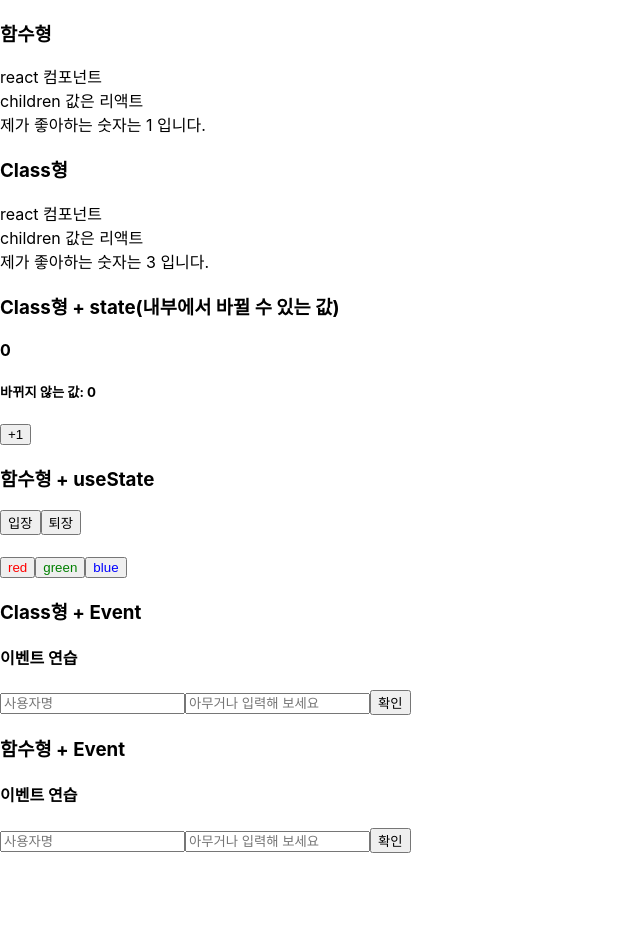
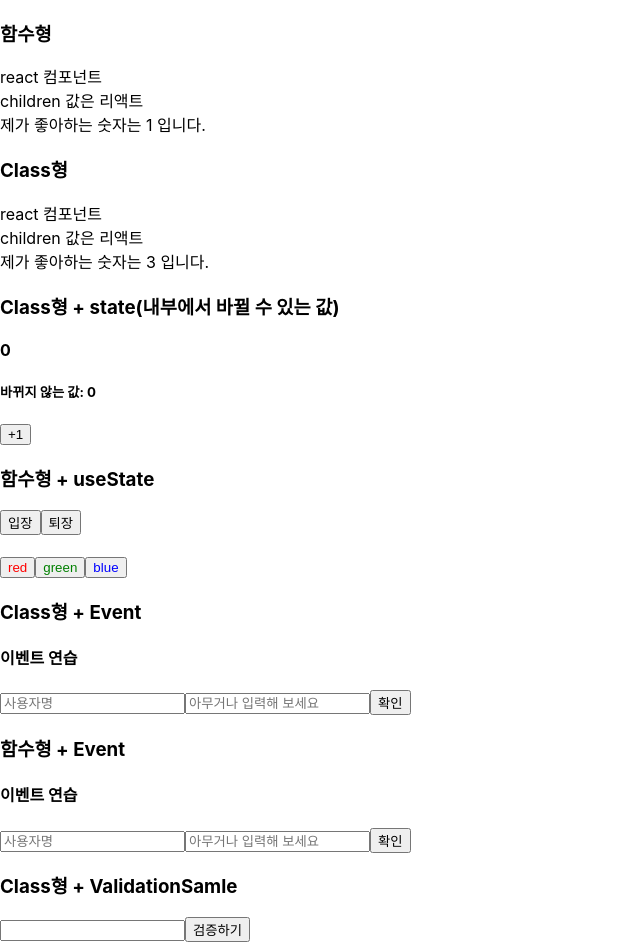
Before and after one commit to th0Kim/react-ezen, a React (Create React App) app in the folder hello-react/: page / in a window 1280 px wide. Shown: the whole page, without its empty margins (0-640 px from the left). Before the commit the page ends 853 px from the top, so only its background shows below. Built offline with nearby package versions, Linux system fonts and the light colour scheme.

Commit message:
class형 validation sample

```diff
--- a/hello-react/src/App.js
+++ b/hello-react/src/App.js
@@ -7,6 +7,7 @@ import CounterC from './Counter_c'; // state
 import Say from './Say'; // useState
 import EventPracticeC from './EventPractice_c'; // 이벤트 핸들링
 import EventPractice from './EventPractice'; // 이벤트 핸들링
+import ValidationSampleC from './ValidationSample_c'; // 이벤트 핸들링
 
 const App = () => {
   return (
@@ -34,6 +35,9 @@ const App = () => {
 
       <h3>함수형 + Event</h3>
       <EventPractice></EventPractice>
+
+      <h3>Class형 + ValidationSamle</h3>
+      <ValidationSampleC></ValidationSampleC>
     </div>
   );
 }
--- /dev/null
+++ b/hello-react/src/ValidationSample.css
@@ -0,0 +1,6 @@
+.success {
+  background-color: lightgreen;
+}
+.failure {
+  background-color: lightcoral;
+}
--- /dev/null
+++ b/hello-react/src/ValidationSample_c.js
@@ -0,0 +1,39 @@
+import React, { Component } from 'react';
+import './ValidationSample.css'
+
+class ValidationSample_c extends Component {
+  state = {
+    password: '',
+    clicked: false,
+    validated: false,
+  }
+
+  handleChange = (e) => {
+    this.setState({
+      password: e.target.value,
+    })
+  }
+
+  handleButtonClick = () => {
+    this.setState({
+      clicked: true,
+      validated: this.state.password === '0000',
+    })
+  }
+
+  render() {
+    return (
+      <div>
+        <input
+          type="password"
+          value={this.state.password}//handleChange 의해 값이 변경 된다.
+          onChange={this.handleChange}
+          className={this.state.clicked ? (this.state.validated ? 'success': 'failure'): ''}//클릭을 했는지 안했는지 유무 파악 후 value 값이 true/false인지 확인 한다.
+        />
+        <button onClick={this.handleButtonClick}>검증하기</button>
+      </div>
+    );
+  }
+}
+
+export default ValidationSample_c;
```
